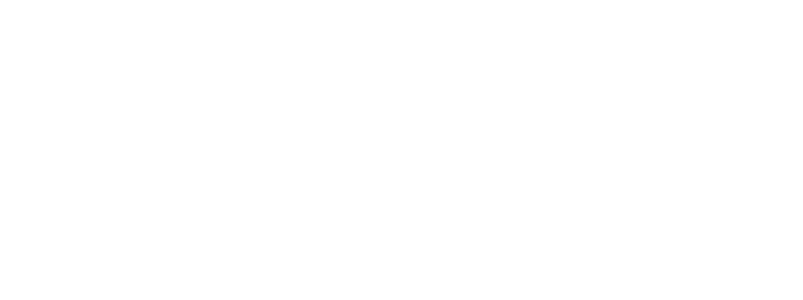
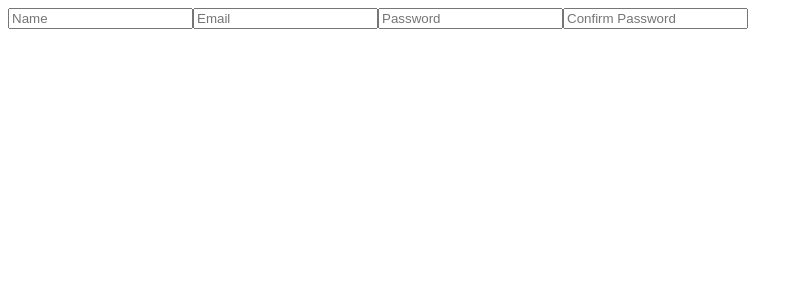
Before and after one commit to httTinder/httTinder-App, a React (Create React App) app in the folder love-kenzie/: page / in a window 1280 px wide. Shown: the top 300 px of the page, without its empty margins (0-803 px from the left). Built offline with nearby package versions, Linux system fonts and the light colour scheme; the HTML template or start-up script is replaced by a standard one.

Commit message:
feat: input component

```diff
--- a/love-kenzie/package.json
+++ b/love-kenzie/package.json
@@ -8,8 +8,8 @@
     "@testing-library/user-event": "^13.2.1",
     "@types/jest": "^27.0.1",
     "@types/node": "^16.7.13",
-    "@types/react": "^18.0.0",
-    "@types/react-dom": "^18.0.0",
+    "@types/react": "^18.0.19",
+    "@types/react-dom": "^18.0.6",
     "react": "^18.2.0",
     "react-dom": "^18.2.0",
     "react-scripts": "5.0.1",
--- a/love-kenzie/src/App.tsx
+++ b/love-kenzie/src/App.tsx
@@ -1,5 +1,11 @@
+import { Routes } from './routes'
+
 function App() {
-	return <div></div>
+	return (
+		<div>
+			<Routes />
+		</div>
+	)
 }
 
 export default App
--- /dev/null
+++ b/love-kenzie/src/components/input/index.tsx
@@ -0,0 +1,15 @@
+import { InputHTMLAttributes } from 'react'
+
+interface InputProps extends InputHTMLAttributes<HTMLInputElement> {
+	placeholder: string
+	label?: string
+}
+
+export const Input = ({ placeholder, label, ...rest }: InputProps) => {
+	return (
+		<>
+			{label && <label>{label}</label>}
+			<input placeholder={placeholder} {...rest} />
+		</>
+	)
+}
--- /dev/null
+++ b/love-kenzie/src/index.tsx
@@ -0,0 +1,11 @@
+import * as React from 'react'
+import * as ReactDOM from 'react-dom'
+
+import App from './App'
+
+ReactDOM.render(
+	<div>
+		<App />
+	</div>,
+	document.getElementById('root')
+)
--- /dev/null
+++ b/love-kenzie/src/routes/index.tsx
@@ -0,0 +1,5 @@
+import { RegisterPage } from './register'
+
+export const Routes = () => {
+	return <RegisterPage />
+}
--- /dev/null
+++ b/love-kenzie/src/routes/register/index.tsx
@@ -0,0 +1,12 @@
+import { Input } from '../../components/input'
+
+export const RegisterPage = () => {
+	return (
+		<>
+			<Input placeholder='Name' />
+			<Input placeholder='Email' />
+			<Input placeholder='Password' />
+			<Input placeholder='Confirm Password' />
+		</>
+	)
+}
```
Also changed, not shown: 1 other file (tests, documents, lock files or other folders).
